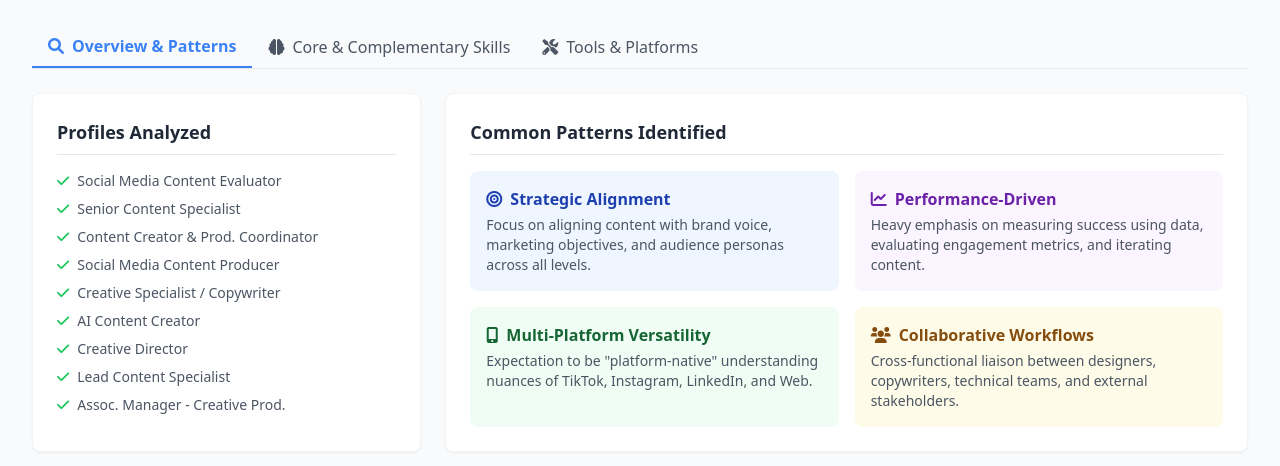
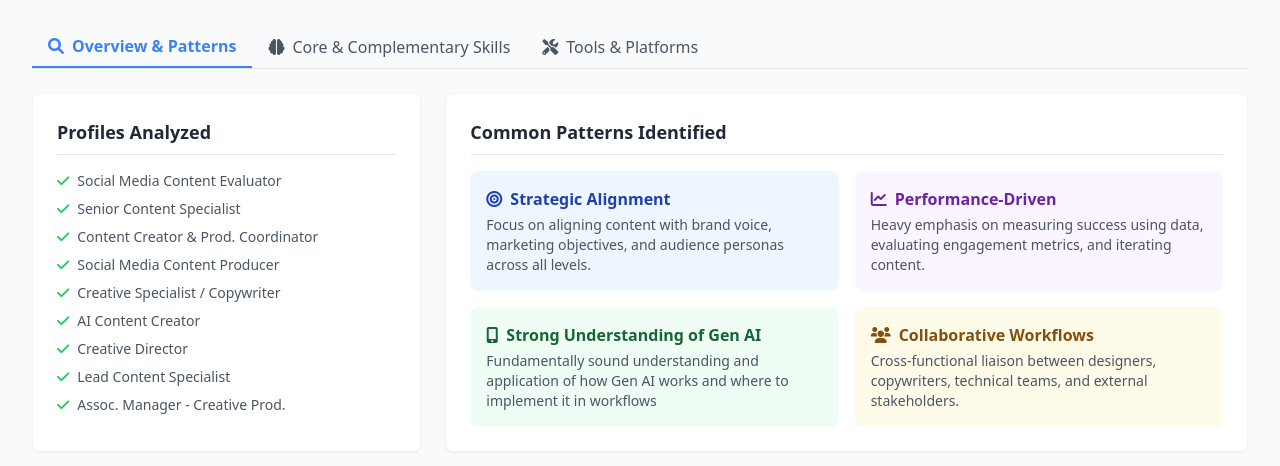
Before and after one commit to Sokawaiiiiii/Dashboard, a plain HTML site: page index.html in a window 1280 px wide. Shown: the part 70-536 px from the top of the page. Drawn offline with nearby package versions, Linux system fonts and the light colour scheme.

Commit message:
Update skills section with Gen AI understanding

```diff
--- a/index.html
+++ b/index.html
@@ -67,8 +67,8 @@
                             <p class="text-sm text-gray-600 mt-1">Heavy emphasis on measuring success using data, evaluating engagement metrics, and iterating content.</p>
                         </div>
                         <div class="p-4 bg-green-50 rounded-lg">
-                            <h3 class="font-bold text-green-800"><i class="fas fa-mobile-alt mr-2"></i>Multi-Platform Versatility</h3>
-                            <p class="text-sm text-gray-600 mt-1">Expectation to be "platform-native" understanding nuances of TikTok, Instagram, LinkedIn, and Web.</p>
+                            <h3 class="font-bold text-green-800"><i class="fas fa-mobile-alt mr-2"></i>Strong Understanding of Gen AI</h3>
+                            <p class="text-sm text-gray-600 mt-1">Fundamentally sound understanding and application of how Gen AI works and where to implement it in workflows</p>
                         </div>
                         <div class="p-4 bg-yellow-50 rounded-lg">
                             <h3 class="font-bold text-yellow-800"><i class="fas fa-users mr-2"></i>Collaborative Workflows</h3>
```
